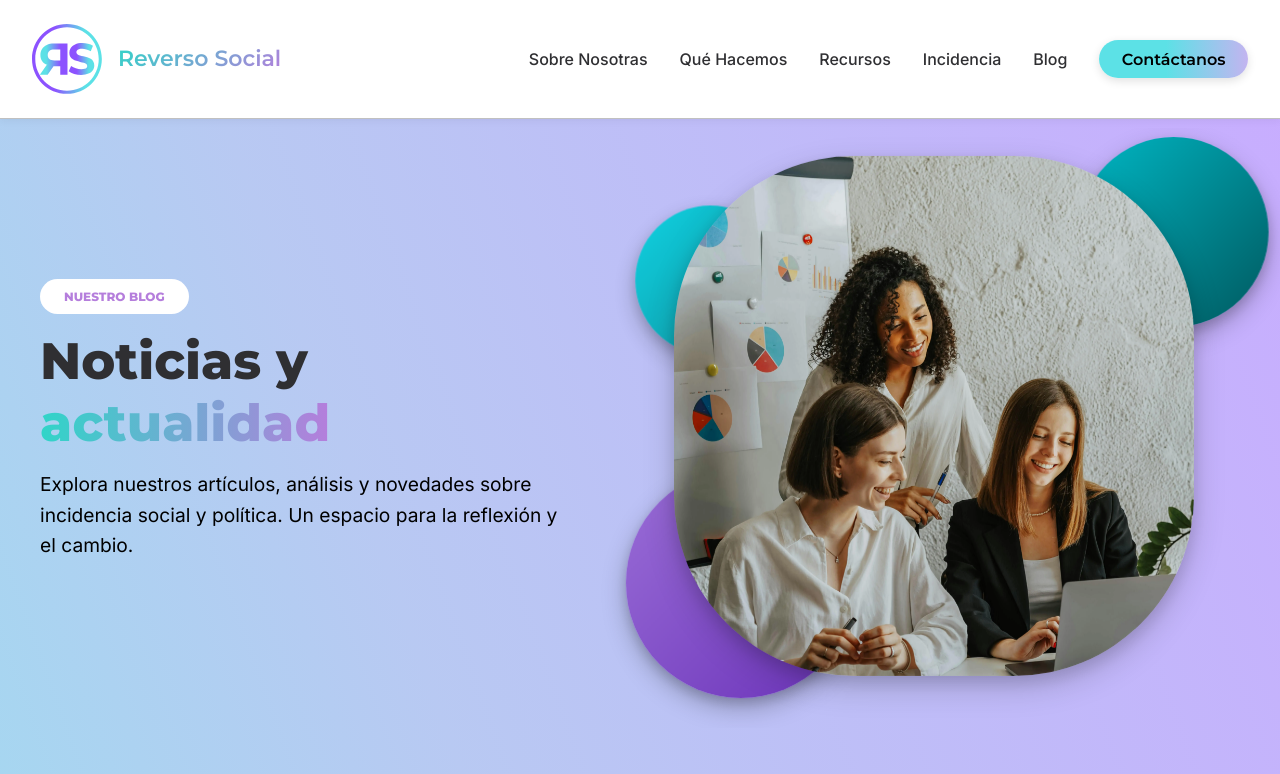
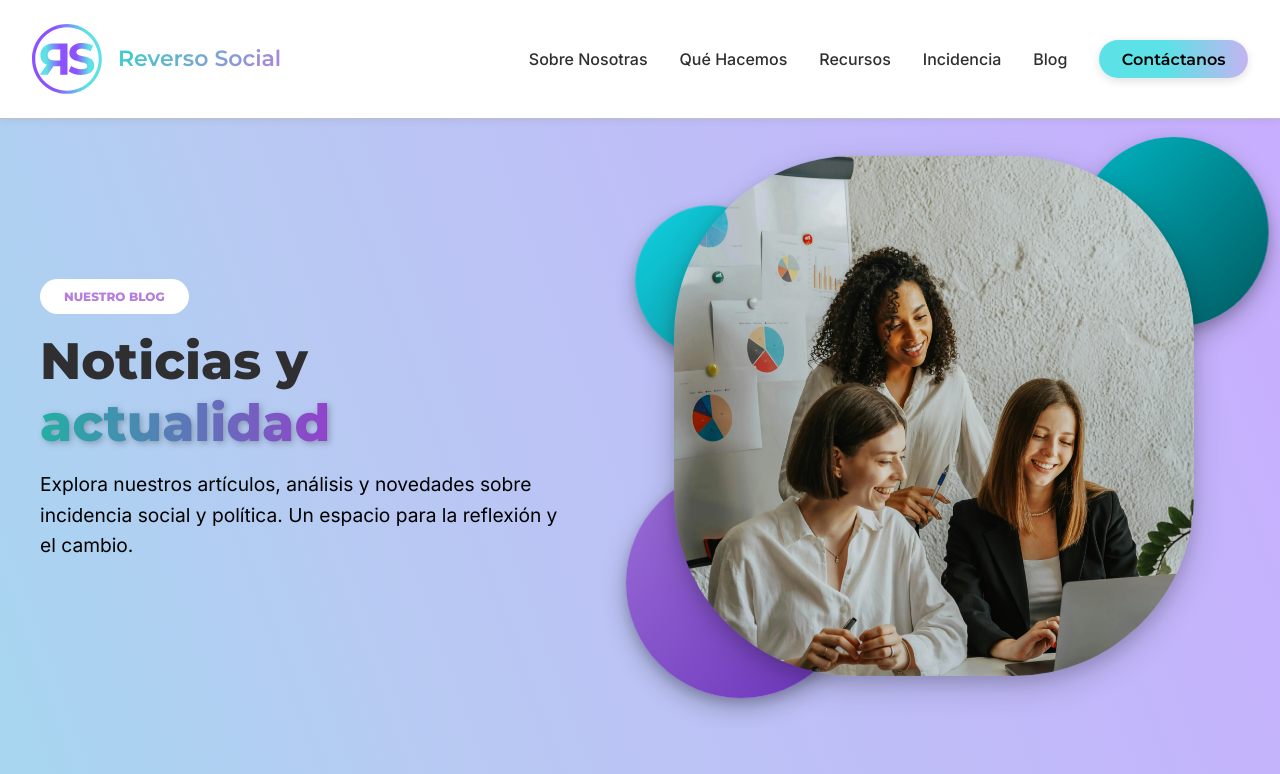
Before and after one commit to Reverso-Social/reverso-social-fe, a React (Vite) app: page /blog in a window 1280 px wide. Shown: the top 774 px of the page. Built offline with nearby package versions, Linux system fonts and the light colour scheme.

Commit message:
style:improvements for accessibility and better contrast

```diff
--- a/src/components/ScrollToTop/ScrollToTop.scss
+++ b/src/components/ScrollToTop/ScrollToTop.scss
@@ -8,21 +8,25 @@
   height: 55px;
   border-radius: 50%;
   background: linear-gradient(135deg, $color-primary 0%, $color-secondary 100%);
-  border: none;
+  border: 3px solid $color-white;
   color: $color-white;
   font-size: $font-size-xl;
   cursor: pointer;
   display: flex;
   align-items: center;
   justify-content: center;
-  box-shadow: 0 4px 15px rgba($color-primary, 0.3);
+  box-shadow: 0 4px 15px rgba($color-primary, 0.4),
+    0 2px 8px rgba(0, 0, 0, 0.2),
+    0 0 0 1px rgba(255, 255, 255, 0.1);
   transition: all 0.3s ease;
   z-index: 999;
   animation: fadeIn 0.3s ease-in-out;
 
   &:hover {
     transform: translateY(-5px);
-    box-shadow: 0 8px 25px rgba($color-primary, 0.5);
+    box-shadow: 0 8px 25px rgba($color-primary, 0.6),
+      0 4px 12px rgba(0, 0, 0, 0.25),
+      0 0 0 4px rgba(255, 255, 255, 0.2);
   }
 
   &:active {
@@ -35,6 +39,7 @@
     width: 50px;
     height: 50px;
     font-size: $font-size-lg;
+    border-width: 2.5px;
   }
 }
 
--- a/src/pages/BlogPage/BlogPage.scss
+++ b/src/pages/BlogPage/BlogPage.scss
@@ -82,7 +82,18 @@
     font-weight: 800;
 
     .gradient-text {
-      @include brand-gradient-text;
+      font-weight: 900;
+      // Degradado más oscuro e intenso
+      background: linear-gradient(
+        90deg,
+        darken($color-primary, 10%) 0%,
+        darken($color-secondary, 15%) 100%
+      );
+      -webkit-background-clip: text;
+      -webkit-text-fill-color: transparent;
+      background-clip: text;
+      // Sombra para darle profundidad
+      filter: drop-shadow(2px 2px 3px rgba(0, 0, 0, 0.25));
     }
   }
 
```
